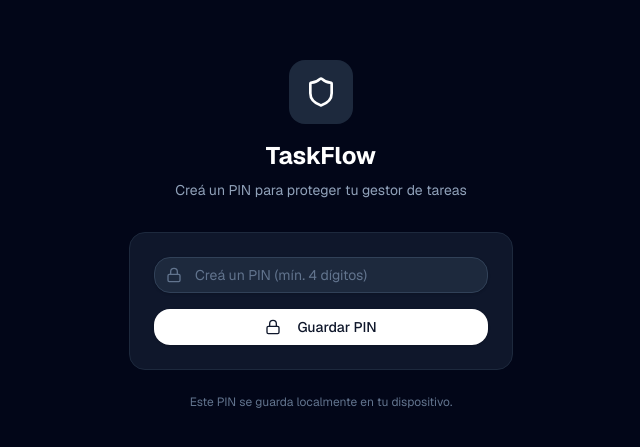
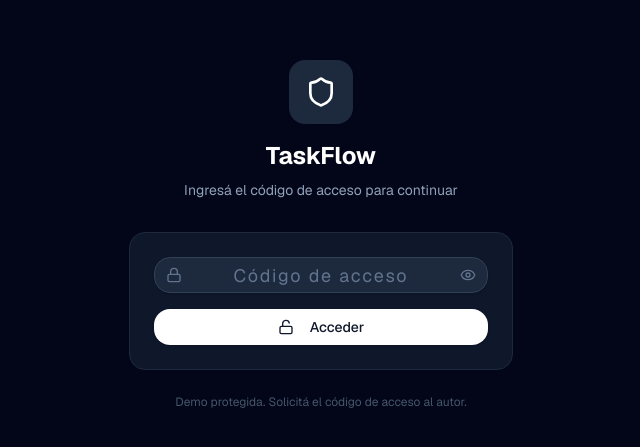
Before and after one commit to lenase0077/crud-moderno-js, a Next.js app: page / in a window 1280 px wide. Shown: the part 165-612 px from the top of the page, without its empty margins (319-959 px from the left). Built offline with nearby package versions, Linux system fonts and the light colour scheme.

Commit message:
fix: use predefined access code instead of user-created pin

```diff
--- a/src/app/layout.tsx
+++ b/src/app/layout.tsx
@@ -25,6 +25,8 @@ export default function RootLayout({
 }: Readonly<{
   children: React.ReactNode;
 }>) {
+  const accessCode = process.env.ACCESS_CODE || "314159";
+
   return (
     <html
       lang="es"
@@ -33,7 +35,7 @@ export default function RootLayout({
     >
       <body className="min-h-full flex flex-col bg-background text-foreground">
         <ThemeProvider>
-          <PinGuard>
+          <PinGuard accessCode={accessCode}>
             {children}
           </PinGuard>
           <Toaster position="bottom-right" richColors />
--- a/src/components/pin-guard.tsx
+++ b/src/components/pin-guard.tsx
@@ -2,59 +2,46 @@
 
 import { useState, useEffect } from "react";
 import { motion, AnimatePresence } from "framer-motion";
-import { Lock, Unlock, Shield } from "lucide-react";
+import { Lock, Unlock, Shield, Eye, EyeOff } from "lucide-react";
 import { Button } from "@/components/ui/button";
 import { Input } from "@/components/ui/input";
 
-const PIN_STORAGE_KEY = "taskflow-access-pin";
-const PIN_VERIFIED_KEY = "taskflow-pin-verified";
+const ACCESS_VERIFIED_KEY = "taskflow-access-verified";
 
-export function PinGuard({ children }: { children: React.ReactNode }) {
+interface PinGuardProps {
+  accessCode: string;
+  children: React.ReactNode;
+}
+
+export function PinGuard({ accessCode, children }: PinGuardProps) {
   const [isVerified, setIsVerified] = useState(false);
-  const [hasPin, setHasPin] = useState(false);
-  const [pin, setPin] = useState("");
+  const [code, setCode] = useState("");
   const [error, setError] = useState("");
+  const [showCode, setShowCode] = useState(false);
   const [mounted, setMounted] = useState(false);
 
   useEffect(() => {
     setMounted(true);
-    const storedPin = localStorage.getItem(PIN_STORAGE_KEY);
-    const verified = localStorage.getItem(PIN_VERIFIED_KEY);
-    if (storedPin) {
-      setHasPin(true);
-      if (verified === "true") {
-        setIsVerified(true);
-      }
+    const verified = localStorage.getItem(ACCESS_VERIFIED_KEY);
+    if (verified === "true") {
+      setIsVerified(true);
     }
   }, []);
 
-  const handleSetPin = () => {
-    if (pin.length < 4) {
-      setError("El PIN debe tener al menos 4 dígitos");
-      return;
-    }
-    localStorage.setItem(PIN_STORAGE_KEY, pin);
-    localStorage.setItem(PIN_VERIFIED_KEY, "true");
-    setHasPin(true);
-    setIsVerified(true);
-    setError("");
-  };
-
-  const handleVerifyPin = () => {
-    const storedPin = localStorage.getItem(PIN_STORAGE_KEY);
-    if (pin === storedPin) {
-      localStorage.setItem(PIN_VERIFIED_KEY, "true");
+  const handleVerify = () => {
+    if (code === accessCode) {
+      localStorage.setItem(ACCESS_VERIFIED_KEY, "true");
       setIsVerified(true);
       setError("");
     } else {
-      setError("PIN incorrecto");
+      setError("Código incorrecto");
     }
   };
 
   const handleLogout = () => {
-    localStorage.removeItem(PIN_VERIFIED_KEY);
+    localStorage.removeItem(ACCESS_VERIFIED_KEY);
     setIsVerified(false);
-    setPin("");
+    setCode("");
   };
 
   if (!mounted) return null;
@@ -83,9 +70,7 @@ export function PinGuard({ children }: { children: React.ReactNode }) {
                   TaskFlow
                 </h2>
                 <p className="text-slate-400 text-sm">
-                  {hasPin
-                    ? "Ingresá tu PIN para continuar"
-                    : "Creá un PIN para proteger tu gestor de tareas"}
+                  Ingresá el código de acceso para continuar
                 </p>
               </div>
 
@@ -94,22 +79,27 @@ export function PinGuard({ children }: { children: React.ReactNode }) {
                   <div className="relative">
                     <Lock className="absolute left-3 top-1/2 -translate-y-1/2 w-4 h-4 text-slate-500" />
                     <Input
-                      type="password"
+                      type={showCode ? "text" : "password"}
                       inputMode="numeric"
                       pattern="[0-9]*"
-                      placeholder={hasPin ? "Ingresá tu PIN" : "Creá un PIN (mín. 4 dígitos)"}
-                      className="pl-10 rounded-xl bg-slate-800 border-slate-700 text-white placeholder:text-slate-500"
-                      value={pin}
+                      placeholder="Código de acceso"
+                      className="pl-10 pr-10 rounded-xl bg-slate-800 border-slate-700 text-white placeholder:text-slate-500 text-center tracking-widest text-lg"
+                      value={code}
                       onChange={(e) => {
-                        setPin(e.target.value);
+                        setCode(e.target.value);
                         setError("");
                       }}
                       onKeyDown={(e) => {
-                        if (e.key === "Enter") {
-                          hasPin ? handleVerifyPin() : handleSetPin();
-                        }
+                        if (e.key === "Enter") handleVerify();
                       }}
                     />
+                    <button
+                      type="button"
+                      onClick={() => setShowCode(!showCode)}
+                      className="absolute right-3 top-1/2 -translate-y-1/2 text-slate-500 hover:text-slate-300 transition-colors"
+                    >
+                      {showCode ? <EyeOff className="w-4 h-4" /> : <Eye className="w-4 h-4" />}
+                    </button>
                   </div>
 
                   {error && (
@@ -123,26 +113,17 @@ export function PinGuard({ children }: { children: React.ReactNode }) {
                   )}
 
                   <Button
-                    onClick={hasPin ? handleVerifyPin : handleSetPin}
+                    onClick={handleVerify}
                     className="w-full rounded-xl bg-white text-slate-900 hover:bg-slate-100 font-medium"
                   >
-                    {hasPin ? (
-                      <>
-                        <Unlock className="w-4 h-4 mr-2" />
-                        Desbloquear
-                      </>
-                    ) : (
-                      <>
-                        <Lock className="w-4 h-4 mr-2" />
-                        Guardar PIN
-                      </>
-                    )}
+                    <Unlock className="w-4 h-4 mr-2" />
+                    Acceder
                   </Button>
                 </div>
               </div>
 
-              <p className="text-center text-slate-500 text-xs mt-6">
-                Este PIN se guarda localmente en tu dispositivo.
+              <p className="text-center text-slate-600 text-xs mt-6">
+                Demo protegida. Solicitá el código de acceso al autor.
               </p>
             </motion.div>
           </motion.div>
@@ -154,8 +135,8 @@ export function PinGuard({ children }: { children: React.ReactNode }) {
           {children}
           <button
             onClick={handleLogout}
-            className="fixed bottom-4 left-4 z-50 p-2 rounded-lg bg-slate-100 dark:bg-slate-800 text-slate-500 hover:text-slate-700 dark:hover:text-slate-300 transition-colors"
-            title="Bloquear (cerrar sesión)"
+            className="fixed bottom-4 left-4 z-50 p-2 rounded-lg bg-slate-100 dark:bg-slate-800 text-slate-500 hover:text-slate-700 dark:hover:text-slate-300 transition-colors shadow-sm"
+            title="Bloquear acceso"
           >
             <Lock className="w-4 h-4" />
           </button>
```
